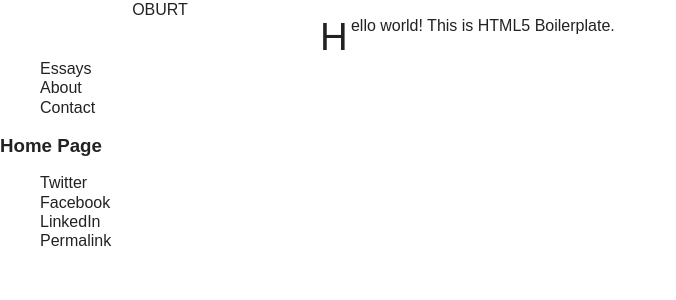
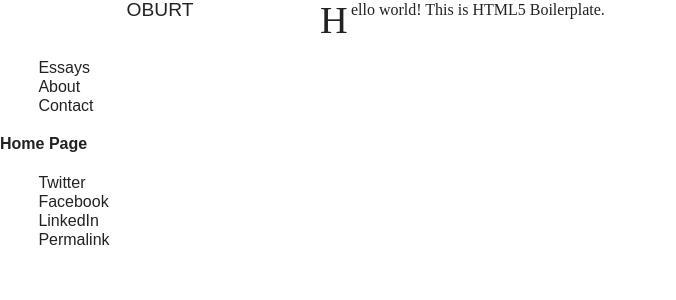
Before and after one commit to oburt/oburt.github.io, a Jekyll site: the page built from index.html, in a window 1280 px wide. Shown: the top 300 px of the page, without its empty margins (0-676 px from the left). Built offline with Jekyll 4.4.1, drawn with Linux system fonts in a browser that asks for light colours; nearby versions of some CDN libraries; some web fonts are replaced; Markdown is read by kramdown in place of the engine named in the settings.

Commit message:
refined content typography and added h&fj fonts

```diff
--- a/_layouts/default.html
+++ b/_layouts/default.html
@@ -12,6 +12,7 @@
 
         <!-- Place favicon.ico and apple-touch-icon.png in the root directory -->
 
+	<link rel="stylesheet" type="text/css" href="//cloud.typography.com/7075052/693222/css/fonts.css" />
         <link rel="stylesheet" href="{{site.url}}/css/normalize.css">
         <link rel="stylesheet" href="{{site.url}}/css/main.css">
         <script src="{{site.url}}/js/vendor/modernizr-2.6.2.min.js"></script>
--- a/css/main.css
+++ b/css/main.css
@@ -21,9 +21,9 @@ textarea {
     color: #222;
 }
 
-body {
+html {
     font-size: 100%;
-    line-height: 1.2em;
+    line-height: 1.2rem;
 }
 
 /*
@@ -97,36 +97,51 @@ textarea {
    ========================================================================== */
 
 h1 {
-	font-size: 2.5em;
-	margin: 1.5em 0;
+	font-size: 2.4rem;
+	line-height: 2.4rem;
+	margin: 3.6rem 0 1.2rem;
 	text-align: center;
 }
 
 h2 {
-	font-size: 1em;
-	margin: 0 0 2.5em;
+	font-size: 1.2rem;
+	line-height: 1.2rem;
+	margin: 0 0 2.4rem;
 	text-align: center;
+	font-weight: normal;
+	text-transform: uppercase;
+}
+
+h3 {
+	font-size: 1rem;
+	line-height: 1.2rem;
+	margin: 1.2rem 0;
+	font-weight: bold;
+}
+
+h4 {
+	font-size: 1rem;
+	line-height: 1.2rem;
+	margin: 1.2rem 0;
+	font-variant: small-caps;
+	text-rendering: optimizeSpeed;
+	text-transform: lowercase;
+	letter-spacing: 0.1rem;
 	font-weight: normal;
 }
 
-h3 {
-	font-size: 1.17em;
-	margin: 1em 0;
-}
-
-h4 {
-	font-size: 1em;
-	margin: 1.33em 0;
-}
-
 h5 {
-	font-size: 0.83em;
-	margin: 1.67em 0;
+	font-size: 1rem;
+	line-height: 1.2rem;
+	margin: 1.2rem 0;
+	font-style: italic;
+	font-weight: normal;
 }
 
 h6 {
-	font-size: 1em;
-	margin: 0 0 1em;
+	font-size: 1rem;
+	line-height: 1.2rem;
+	margin: 0 0 1.2rem;
 }
 
 hr {
@@ -138,27 +153,22 @@ p {
 }
 
 blockquote {
-	margin: 1em 10%;
+	margin: 1.2em 10%;
 }
 
-ul {
-
+ul,
+ol {
+	margin: 1.2rem 0 1.2rem 2.4rem;
+	padding: 0;
 }
 
-ul > li {
-
-}
-
-ol {
-
-}
-
+ul > li,
 ol > li {
 
 }
 
 pre {
-
+	margin: 1.2rem 0;
 }
 
 pre > code {
@@ -208,27 +218,57 @@ hr {
 
 .content {
 	margin-left: 20rem;
-	width: 70rem;
+	width: 40rem;
+	font-family: 'Chronicle SSm A', 'Chronicle SSm B';
+	text-rendering: optimizeLegibility;
 }
 
 .content h1,
-.content h2 {
-	margin-left: -10rem;
+.content h2,
+.content h3,
+.content h4,
+.content h5,
+.content h6 {
+	text-align: center;
 }
 
-.content h2::before,
-.content h2::after {
-	content: '&';
-	margin: 0 2rem;
+.content h1 {
+	font-family: 'Requiem Text A', 'Requiem Text B';
+}
+
+.content h2 {
+	font-family: 'Requiem Text A', 'Requiem Text B';
+	text-transform: uppercase;
+}
+
+.content h2 .number {
+	font-family: 'Numbers Trafalgar A', 'Numbers Trafalgar B';
 }
 
 .content p {
-	width: 60rem;
+	width: 100%;
 	text-align: justify;
+	position: relative;
+	font-weight: 300;
+	margin: 0;
 }
 
-.content blockquote > p {
+.content ul,
+.content ol {
+	position: relative;
+	font-weight: 300;
+	margin-left: 0;
+}
+
+.content p + p,
+.content img + p,
+.content pre + p {
+	text-indent: 2.4rem;
+}
+
+.content blockquote {
 	width: 80%;
+	margin: 1em auto;
 }
 
 .content > p:first-of-type::first-letter {
@@ -239,17 +279,22 @@ hr {
 	margin-right: 0.2rem;
 }
 
-.content aside {
+.content aside,
+.content .aside {
 	width: 9rem;
-	margin-left: 1rem;
-	float: right;
 	font-size: 0.7rem;
 	line-height: 1.14em;
+	font-weight: 300;
+	position: absolute;
+	right: -10rem;
+	top: 0;
+	text-indent: 0;
+	text-align: left;
 }
 
 .content img {
 	display: block;
-	margin: 0 auto;
+	margin: 2em auto;
 }
 
 
```
